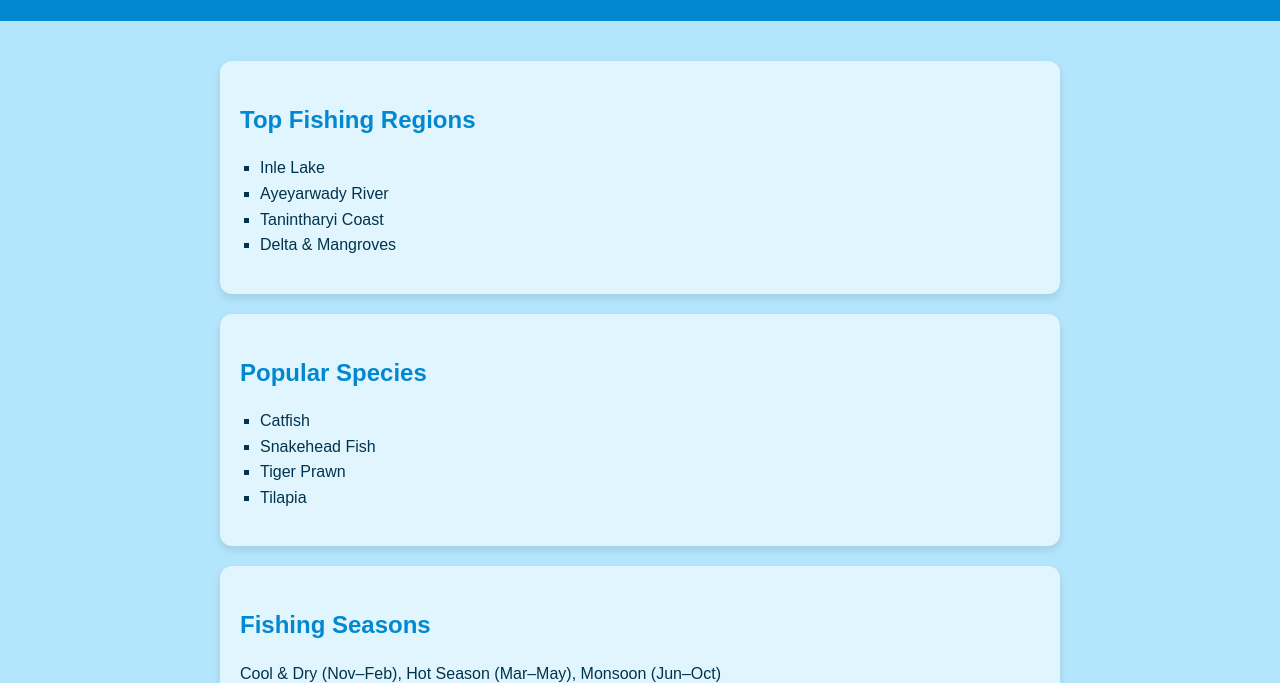
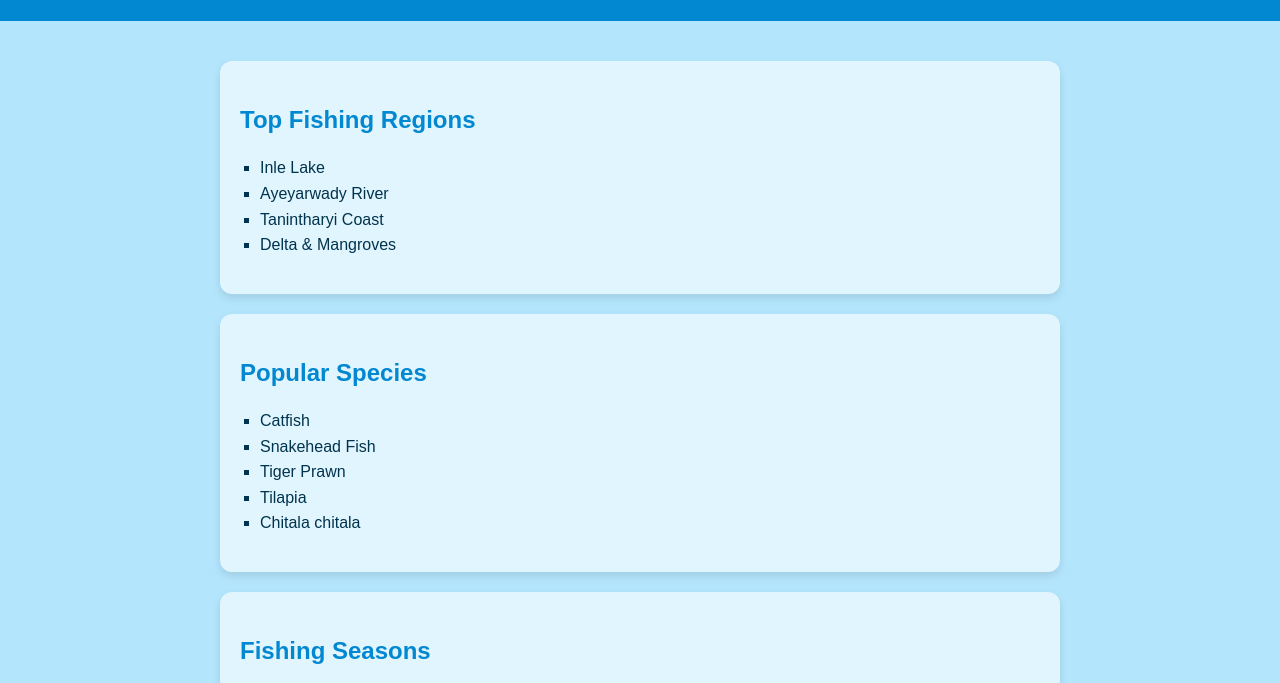
Before and after one commit to NayThitOo/Fishing, a plain HTML site: page index.html in a window 1280 px wide. Shown: the part 121-804 px from the top of the page. Drawn offline with Linux system fonts and the light colour scheme.

Commit message:
Update index.html

```diff
--- a/index.html
+++ b/index.html
@@ -108,6 +108,7 @@
         <li>Snakehead Fish</li>
         <li>Tiger Prawn</li>
         <li>Tilapia</li>
+        <li>Chitala chitala</li>
       </ul>
     </section>
 
```
